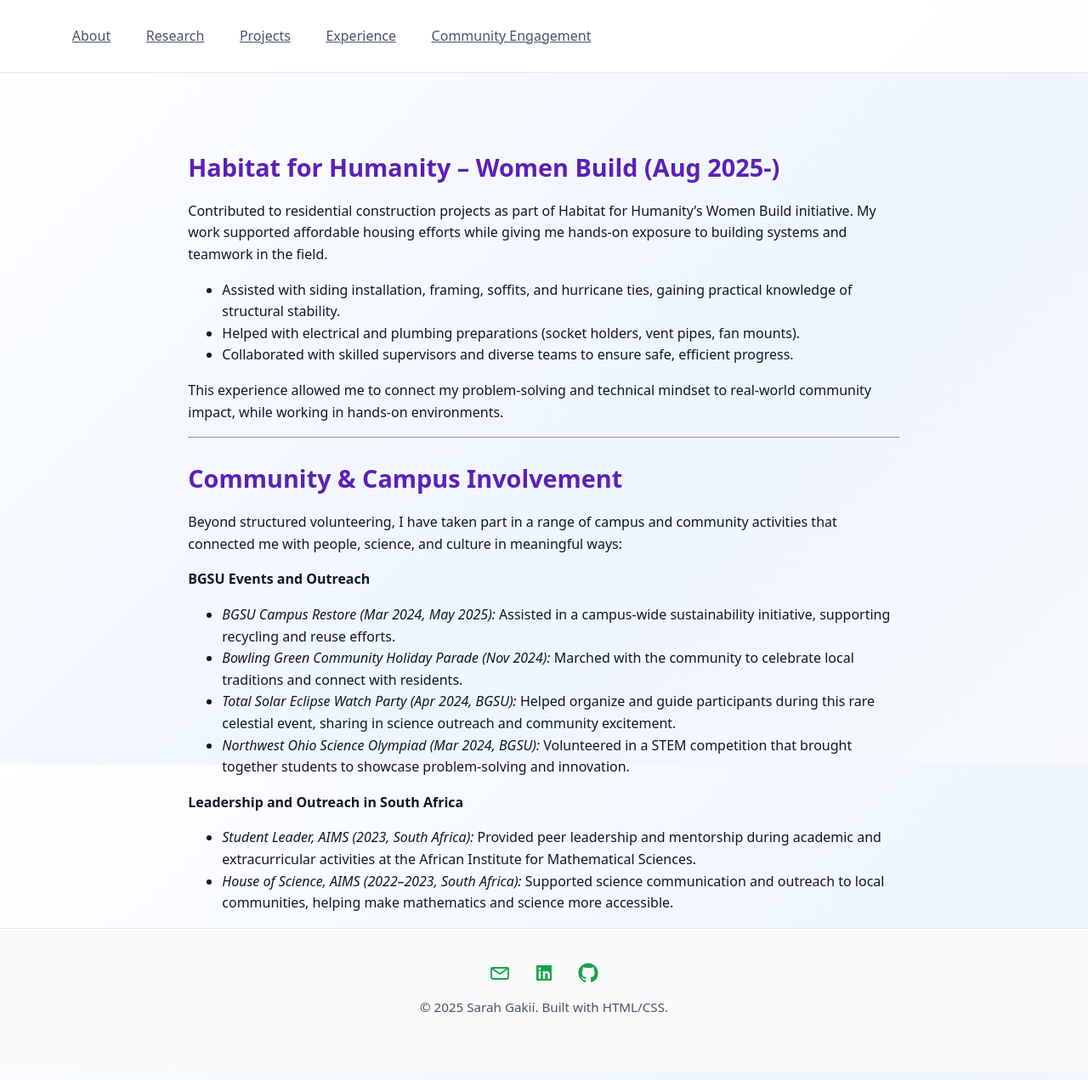
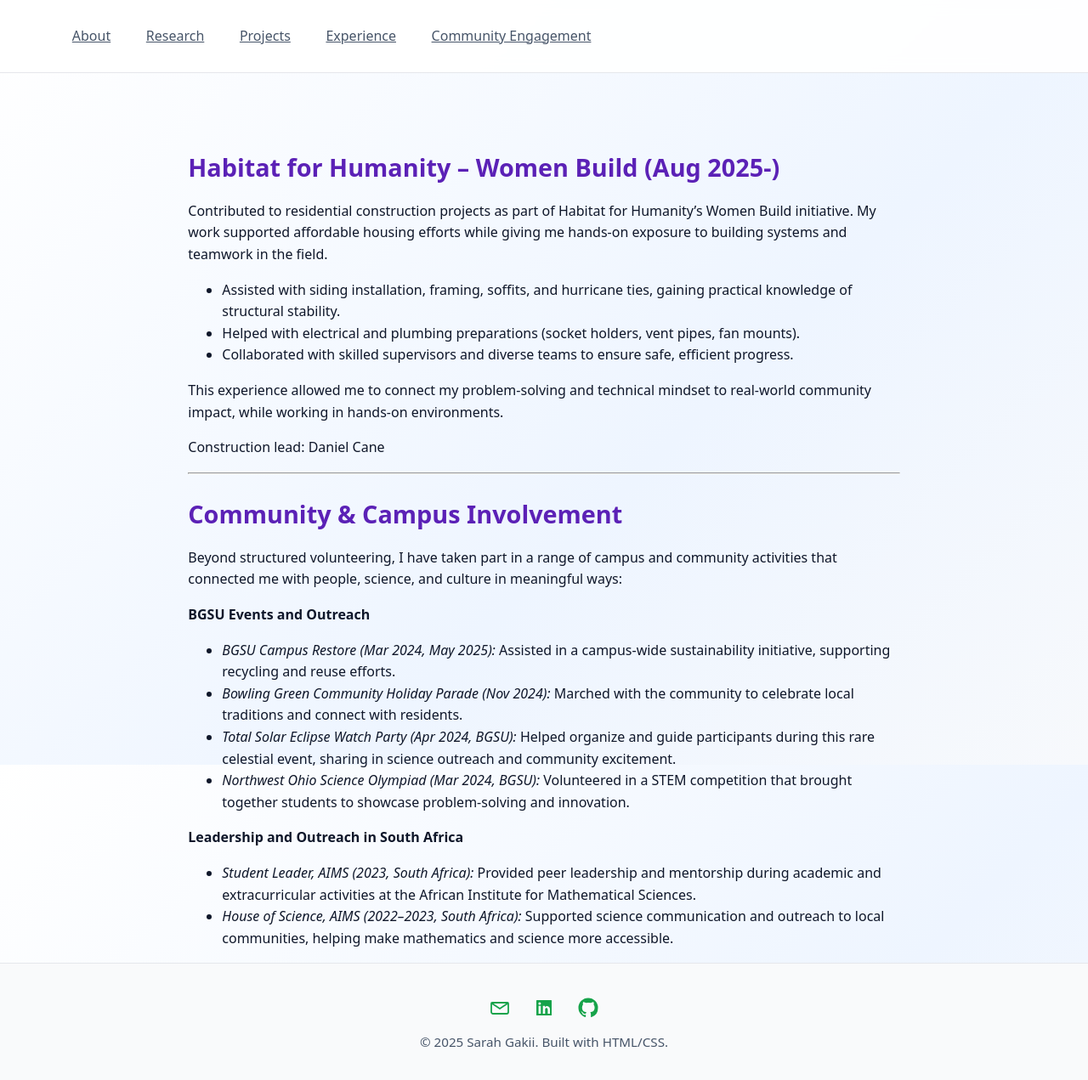
Before and after one commit to SARAH-GAKII/sarah-gakii.github.io, a Jekyll site: the page built from community-engagement.md, in a window 1280 px wide and 1303 px high. Shown: the top 1271 px of the window at 85% size. Built offline with Jekyll 4.4.1, drawn with Linux system fonts in a browser that asks for light colours.

Commit message:
Update community-engagement.md

```diff
--- a/community-engagement.md
+++ b/community-engagement.md
@@ -14,6 +14,8 @@
 - Collaborated with skilled supervisors and diverse teams to ensure safe, efficient progress.
 
 This experience allowed me to connect my problem-solving and technical mindset to real-world community impact, while working in hands-on environments.
+
+Construction lead: Daniel Cane
 
 ---
 
```
